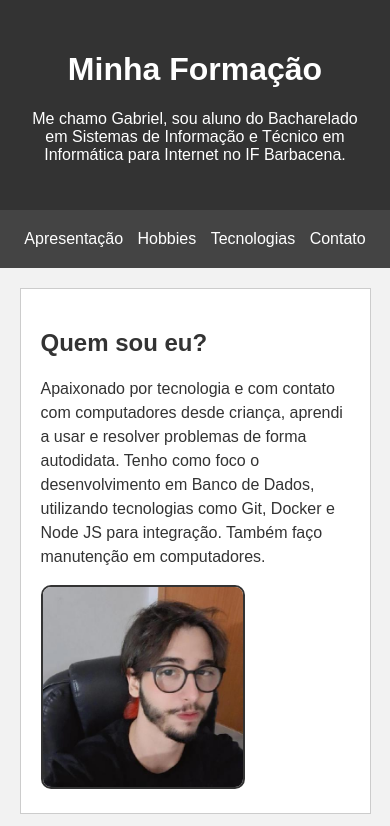
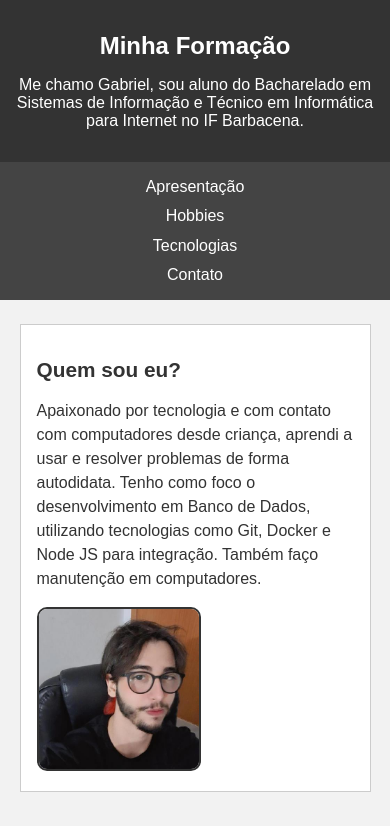
Before and after one commit to gabrielllljpg/Pagina-Pessoal, a plain HTML site: page atividade2/pagina-pessoal/index.html in a window 390 px wide. Shown: the top 826 px of the page. Drawn offline with Linux system fonts and the light colour scheme.

Commit message:
Refactor CSS styles for improved layout and design
Updated CSS styles for better responsiveness and consistency.

```diff
--- a/atividade2/pagina-pessoal/style.css
+++ b/atividade2/pagina-pessoal/style.css
@@ -1,3 +1,5 @@
+
+/* Configurações gerais */
 
 body {
     font-family: Arial, sans-serif;
@@ -20,29 +22,29 @@ header {
     background-color: #333333;
     color: white;
     text-align: center;
-    padding: 30px;
+    padding: 2rem;
 }
 
 h1 {
-    font-size: 32px;
+    font-size: 2rem;
 }
 
 h2 {
     color: #333333;
-    font-size: 24px;
+    font-size: 1.5rem;
 }
 
 nav {
     grid-area: nav;
     background-color: #444444;
-    padding: 15px;
+    padding: 1rem;
     text-align: center;
 }
 
 nav a {
     color: white;
     text-decoration: none;
-    margin: 10px;
+    margin: 0.5rem;
 }
 
 nav a:hover {
@@ -52,18 +54,19 @@ nav a:hover {
 main {
     grid-area: main;
     width: 80%;
-    margin: 20px auto;
+    max-width: 1200px;
+    margin: 1.5rem auto;
 
     display: grid;
     grid-template-columns: 1fr 1fr;
-    gap: 20px;
+    gap: 1.25rem;
 }
 
 section {
     background-color: white;
     border: 1px solid #cccccc;
-    padding: 20px;
-    margin-bottom: 20px;
+    padding: 1.25rem;
+    margin-bottom: 1rem;
 }
 
 #Apresentação {
@@ -83,7 +86,7 @@ section {
 }
 
 .texto {
-    font-size: 16px;
+    font-size: 1rem;
     line-height: 1.5;
 }
 
@@ -92,30 +95,31 @@ ul {
 }
 
 img {
-    width: 200px;
-    height: 200px;
+    width: 12.5rem;
+    max-width: 100%;
+    height: auto;
     border: 2px solid #333333;
     border-radius: 10px;
 }
 
-/* Organização dos cartões com Grid */
+/* Cartões */
 
 .cartoes {
     display: grid;
     grid-template-columns: 1fr 1fr;
-    gap: 15px;
+    gap: 1rem;
 }
 
 .cartao {
     background-color: #f2f2f2;
     border: 1px solid #cccccc;
-    padding: 20px;
+    padding: 1.25rem;
     border-radius: 5px;
 
     display: flex;
     flex-direction: column;
     justify-content: space-between;
-    gap: 10px;
+    gap: 0.75rem;
 }
 
 .cartao-destaque {
@@ -131,20 +135,20 @@ img {
     line-height: 1.5;
 }
 
-/* Organização das tags com Flexbox */
+/* Tags */
 
 .tags {
     display: flex;
     flex-wrap: wrap;
-    gap: 8px;
+    gap: 0.5rem;
 }
 
 .tags span {
     background-color: #333333;
     color: white;
-    padding: 6px 10px;
+    padding: 0.4rem 0.6rem;
     border-radius: 5px;
-    font-size: 13px;
+    font-size: 0.8rem;
 }
 
 /* Formulário */
@@ -156,16 +160,17 @@ form {
 }
 
 label {
-    margin-top: 10px;
+    margin-top: 0.6rem;
 }
 
 input, textarea {
-    padding: 10px;
-    margin-top: 5px;
-    margin-bottom: 10px;
+    padding: 0.6rem;
+    margin-top: 0.3rem;
+    margin-bottom: 0.6rem;
     border: 1px solid #cccccc;
     border-radius: 5px;
     font-family: Arial, sans-serif;
+    max-width: 100%;
 }
 
 input[type="submit"] {
@@ -185,7 +190,7 @@ footer {
     background-color: #333333;
     color: white;
     text-align: center;
-    padding: 20px;
+    padding: 1.25rem;
 }
 
 footer a {
@@ -196,13 +201,68 @@ footer a:hover {
     color: #cccccc;
 }
 
-/* Ajuste para telas menores */
+/* Tablets */
+
+@media (max-width: 900px) {
+
+    main {
+        width: 90%;
+    }
+
+    header {
+        padding: 1.5rem;
+    }
+
+    h1 {
+        font-size: 1.7rem;
+    }
+
+    .cartoes {
+        grid-template-columns: 1fr 1fr;
+    }
+
+}
+
+/* Smartphones */
 
 @media (max-width: 600px) {
 
     main {
         width: 90%;
         grid-template-columns: 1fr;
+    }
+
+    header {
+        padding: 1rem;
+    }
+
+    h1 {
+        font-size: 1.5rem;
+    }
+
+    h2 {
+        font-size: 1.3rem;
+    }
+
+    nav {
+        display: flex;
+        flex-direction: column;
+        gap: 0.7rem;
+    }
+
+    nav a {
+        margin: 0;
+    }
+
+    section {
+        padding: 1rem;
+    }
+
+    #Apresentação,
+    #Hobbies,
+    #Tecnologias,
+    #Contato {
+        grid-column: 1;
     }
 
     .cartoes {
@@ -213,15 +273,13 @@ footer a:hover {
         grid-column: 1;
     }
 
-    #Apresentação,
-    #Hobbies,
-    #Tecnologias,
-    #Contato {
-        grid-column: 1;
+    img {
+        width: 10rem;
     }
 
-    nav a {
-        display: inline-block;
-        margin: 5px;
+    input, textarea {
+        box-sizing: border-box;
+        width: 100%;
     }
+
 }
```
